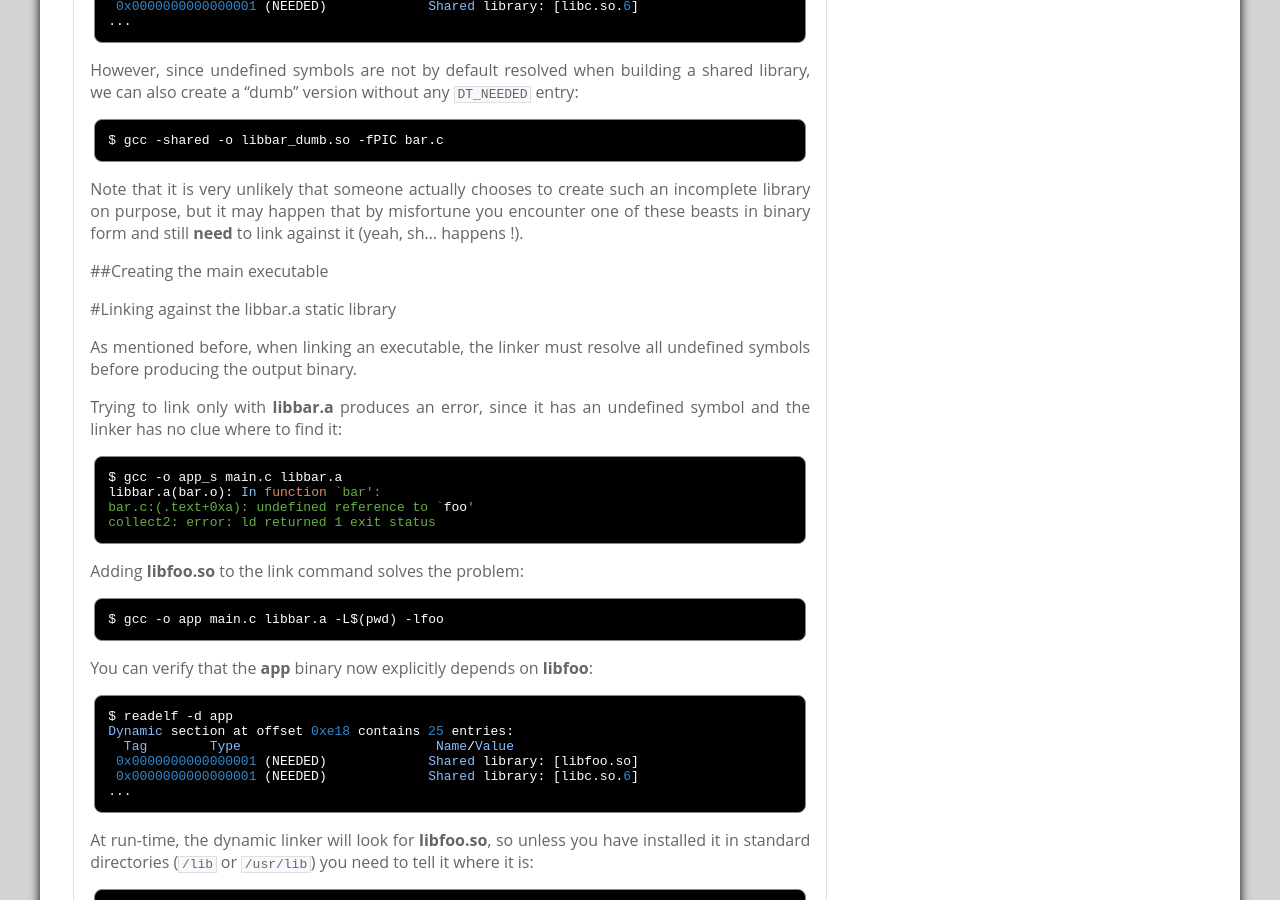
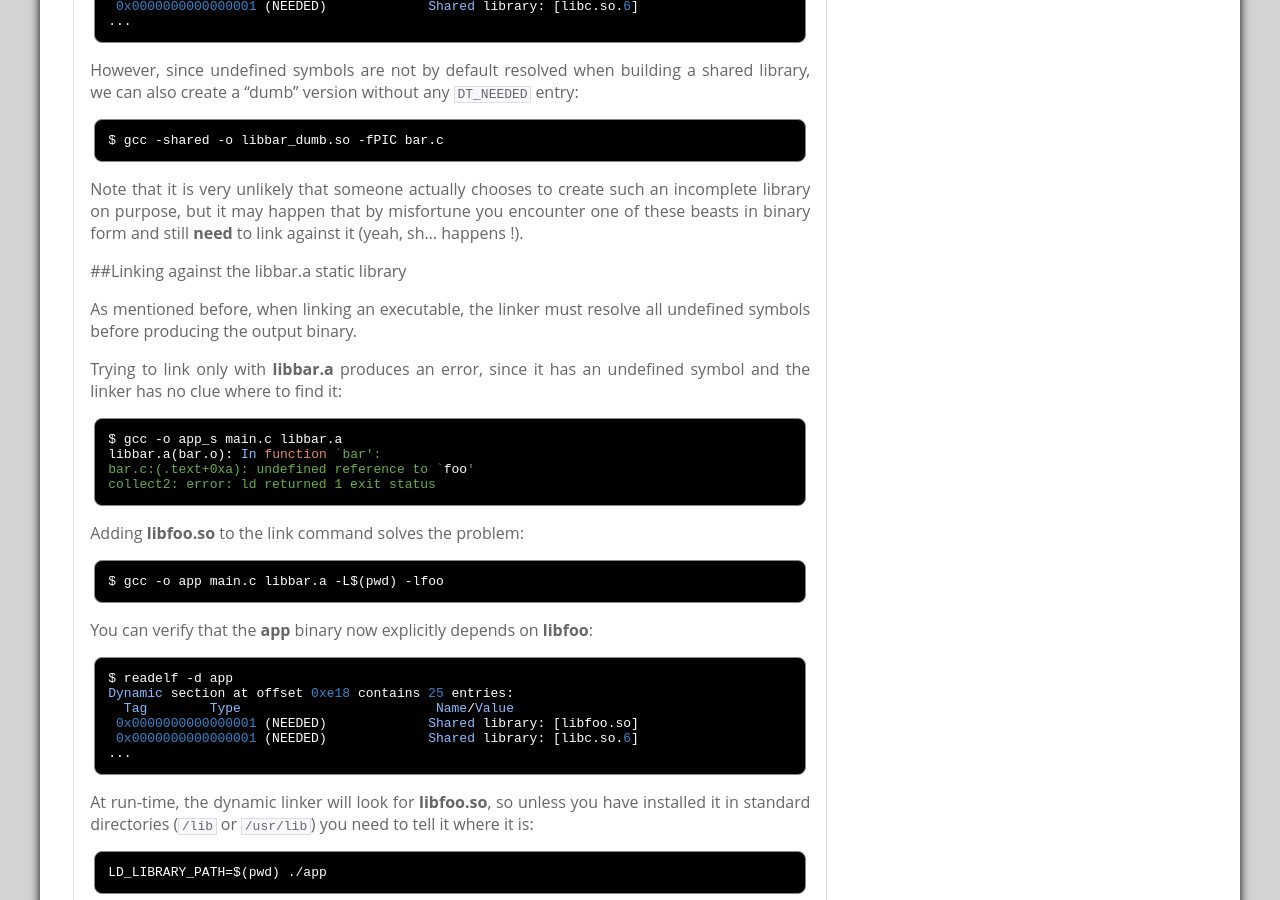
Before and after one commit to mgcrea/benchmark-kaizoumark, a Jekyll site: the page built from _posts/2015-01-08-linux-libraries.md, in a window 1280 px wide and 900 px high, scrolled down 6043 px. Built offline with Jekyll 4.4.1, drawn with Linux system fonts in a browser that asks for light colours; comment, search, counter and statistics services are not loaded; some of the changed text lies outside the part shown.

Commit message:
posts: address T. David Wong comment
There was a wrong duplicate in the Linux secondary dependencies blog
post.

Also fixed a couple of formatting issues.

```diff
--- a/_posts/2015-01-08-linux-libraries.md
+++ b/_posts/2015-01-08-linux-libraries.md
@@ -104,6 +104,7 @@ At compilation time, the linker will try to __resolve__ an undefined symbol by l
 If an undefined symbol is found in a shared library, a `DT_NEEDED` entry is created for that library in the output __ELF__ target.
 
 The content of the `DT_NEEDED` field depends on the link command:
+
 - the full path to the library if the library was linked with an absolute path,
 - the library name otherwise (or the library [__soname__](#library-versioning-and-compatibility) if it was defined).
 
@@ -130,7 +131,7 @@ $ gcc -Wl,--no-undefined -shared -o libbar.so -fPIC bar.c
 or
 
 ~~~
-$ gcc -Wl,--no-undefined -shared -o libbar.so -fPIC bar.c
+$ gcc -Wl,-zdefs -shared -o libbar.so -fPIC bar.c
 ~~~
 
 >Note that when producing a static library, which is just an archive of object files, no actual 'linking' operation is performed, and undefined symbols are kept unchanged.
@@ -309,9 +310,7 @@ $ gcc -shared -o libbar_dumb.so -fPIC bar.c
 
 Note that it is very unlikely that someone actually chooses to create such an incomplete library on purpose, but it may happen that by misfortune you encounter one of these beasts in binary form and still __need__ to link against it (yeah, sh... happens !).
 
-##Creating the main executable
-
-#Linking against the libbar.a static library
+##Linking against the libbar.a static library
 
 As mentioned before, when linking an executable, the linker must resolve all undefined symbols before producing the output binary.
 
```
